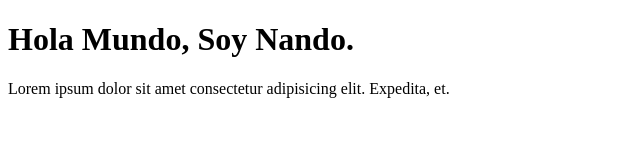
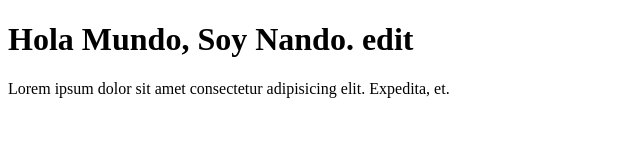
Before and after one commit to NandoPhone/Mi-primer-Repo, a plain HTML site: page index.html in a window 1280 px wide. Shown: the whole page, without its empty margins (0-640 px from the left). Drawn offline with Linux system fonts and the light colour scheme.

Commit message:
agregadon un edit

```diff
--- a/index.html
+++ b/index.html
@@ -5,7 +5,7 @@
     <meta http-equiv="X-UA-Compatible" content="IE=edge">
     <meta name="viewport" content="width=device-width, initial-scale=1.0">
     <title>Primer git</title>
-    <h1>Hola Mundo, Soy Nando.</h1>
+    <h1>Hola Mundo, Soy Nando. edit</h1>
     <p>Lorem ipsum dolor sit amet consectetur adipisicing elit. Expedita, et.</p>
 </head>
 <body>
```
